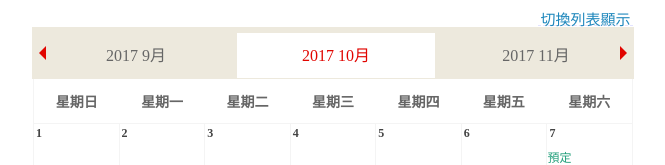
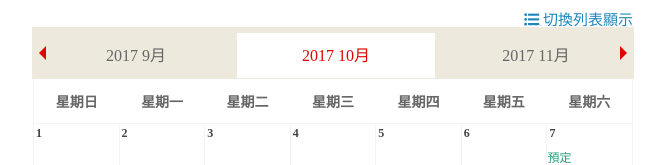
Before and after one commit to cwchang93/reactCalendar, a React app: page / in a window 1280 px wide. Shown: the top 165 px of the page, without its empty margins (307-972 px from the left). Built offline with nearby package versions, Linux system fonts and the light colour scheme.

Commit message:
font-awesome added

```diff
--- a/preview.html
+++ b/preview.html
@@ -4,6 +4,8 @@
 <head>
     <meta charset="UTF-8">
     <meta name="viewport" content="width=device-width, initial-scale=1, maximum-scale=1.0, user-scalable=0">
+    <!-- font awesome -->
+    <link rel="stylesheet" href="https://use.fontawesome.com/releases/v5.7.2/css/all.css" integrity="sha384-fnmOCqbTlWIlj8LyTjo7mOUStjsKC4pOpQbqyi7RrhN7udi9RwhKkMHpvLbHG9Sr" crossorigin="anonymous">
     <title>Main Page</title>
 </head>
 
--- a/src/App.scss
+++ b/src/App.scss
@@ -25,13 +25,12 @@ $classname: "calendars";
     // top:-22px;
     position: absolute;
 
-    margin-left: 500px;
     font-size:15px;
     top:0;
     right:0;
     color:rgb(30, 135, 188);
     cursor: pointer;
-    width:95px;
+    width:auto;
     height: 17px;
     border-bottom:dashed 1px rgb(227, 227, 277);
 
@@ -365,7 +364,7 @@ $classname: "calendars";
           /* width: 100%; */
           font-size: 14px;
           z-index: 1;
-          width: 40px;
+          width: 45px;
           height: 20px;
           color: #fff;
           /* text-align: right; */
--- a/src/components/calendarAll.jsx
+++ b/src/components/calendarAll.jsx
@@ -181,7 +181,9 @@ class CalendarAll extends Component {
 
                         <div className="underLine"
                             onClick={this.changeModeFunc}>
-                        切換{ this.state.mode === 'bodycalendar_month_mode' ? '列表' : '月曆'}顯示
+                            <i className = { this.state.mode === 'bodycalendar_month_mode' ? 'fas fa-list-ul' : 'fas fa-calendar-alt'}></i>
+
+                        &nbsp;切換{ this.state.mode === 'bodycalendar_month_mode' ? '列表' : '月曆'}顯示
                         </div>
                     </div>
                     <CalendarHead path={this.props.path}
--- a/src/components/calendarBody.jsx
+++ b/src/components/calendarBody.jsx
@@ -436,7 +436,7 @@ class CalendarBody extends Component {
                                 style={{
                                     display: compareData[k][guaranteed] === true ? '' : 'none',
                                 }}
-                            >
+                            ><i className="fas fa-flag"></i>
               成團
                             </span>
                             <div className="details">
```
